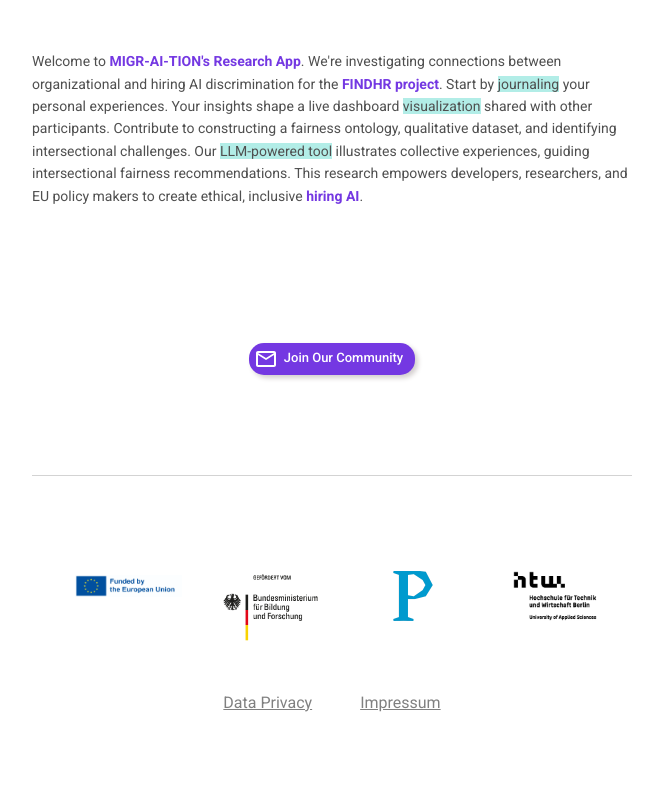
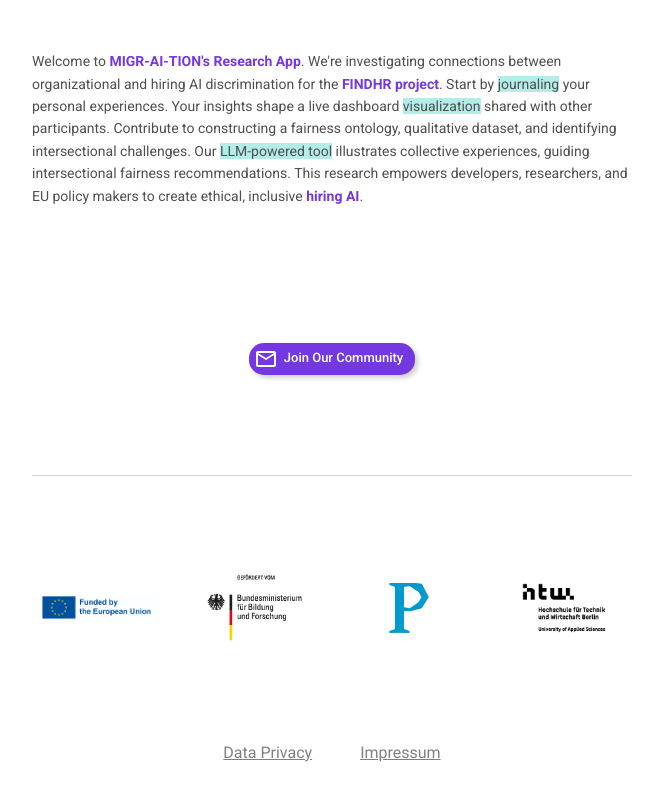
Before and after one commit to mig-projects/journaling-frontend, a React (Create React App) app: page / in a window 1280 px wide. Shown: the part 360-1160 px from the top of the page, without its empty margins (308-966 px from the left). Before the commit the page ends 1125 px from the top, so only its background shows below. Built offline with nearby package versions, Linux system fonts and the light colour scheme; no server answers.

Commit message:
Fix to Safari issue /3

```diff
--- a/src/pages/home/Home.css
+++ b/src/pages/home/Home.css
@@ -1,4 +1,4 @@
-@media (max-width: 600px) {
+@media screen and (max-width: 600px) {
   .uploadIcon {
     width: 150px;
   }
@@ -55,7 +55,7 @@
     }
   }
 
-  @media (max-width: 900px) {
+  @media screen and (max-width: 900px) {
     .uploadGrid,
     .discoverGrid {
       justify-content: center;
@@ -67,7 +67,7 @@
   }
 }
 
-@media (min-width: 901px) {
+@media screen and (min-width: 901px) {
   .uploadGrid {
     border-right: solid 3px #f7f7f7;
   }
@@ -160,7 +160,7 @@
   filter: drop-shadow(3px 3px 3px #5a18d5);
 }
 
-@media (min-width: 601px) {
+@media screen and (min-width: 601px) {
   .uploadPopOver,
   .discoverPopoverText {
     font-size: 60px !important;
@@ -192,10 +192,10 @@
 }
 
 .logosGridContainer {
-  padding-left: 20px;
+  margin: 50px;
   display: flex;
-  justify-content: center;
-  max-width: 900px;
+  flex-direction: column;
+  align-items: center;
 
   .logosGridItem {
     display: flex;
--- a/src/pages/home/Home.js
+++ b/src/pages/home/Home.js
@@ -236,7 +236,7 @@ export default function Home() {
           </div>
         </div>
         <hr className="horizontal" />
-        <div className="mainContainer">
+        <div className="logosGridContainer">
           <div className="fundedLogosDiv">
             <br />
             {/* <Stack spacing={8} direction="row" className="fundedGrid"> */}
```
